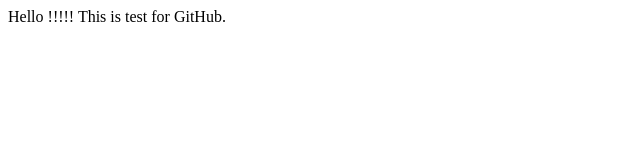
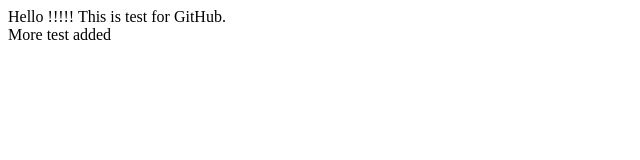
Before and after one commit to test1121994/test, a plain HTML site: page Index.html in a window 1280 px wide. Shown: the full height of the page, 0-640 px from the left. Drawn offline with Linux system fonts and the light colour scheme.

Commit message:
more changes to index

```diff
--- a/Index.html
+++ b/Index.html
@@ -7,5 +7,8 @@
 <body>
   Hello !!!!!
   This is test for GitHub.
+
+      <br>
+      More test added
 </body>
 </html>
```
